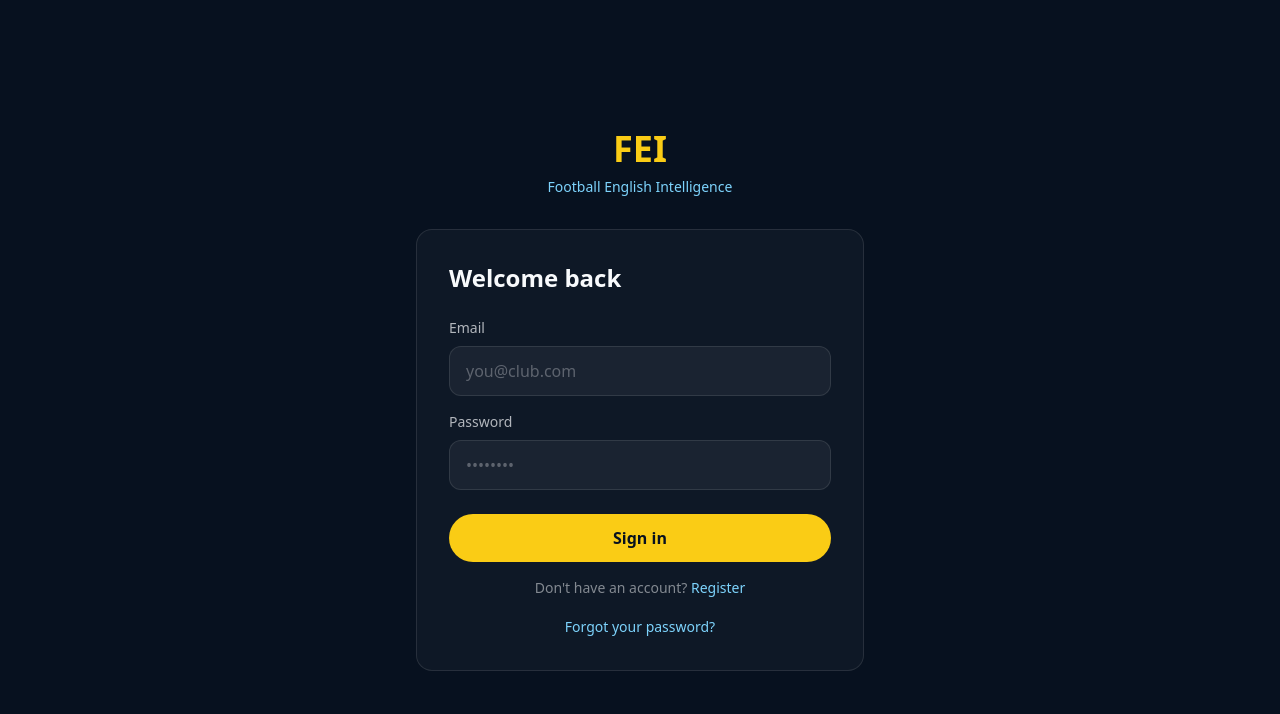
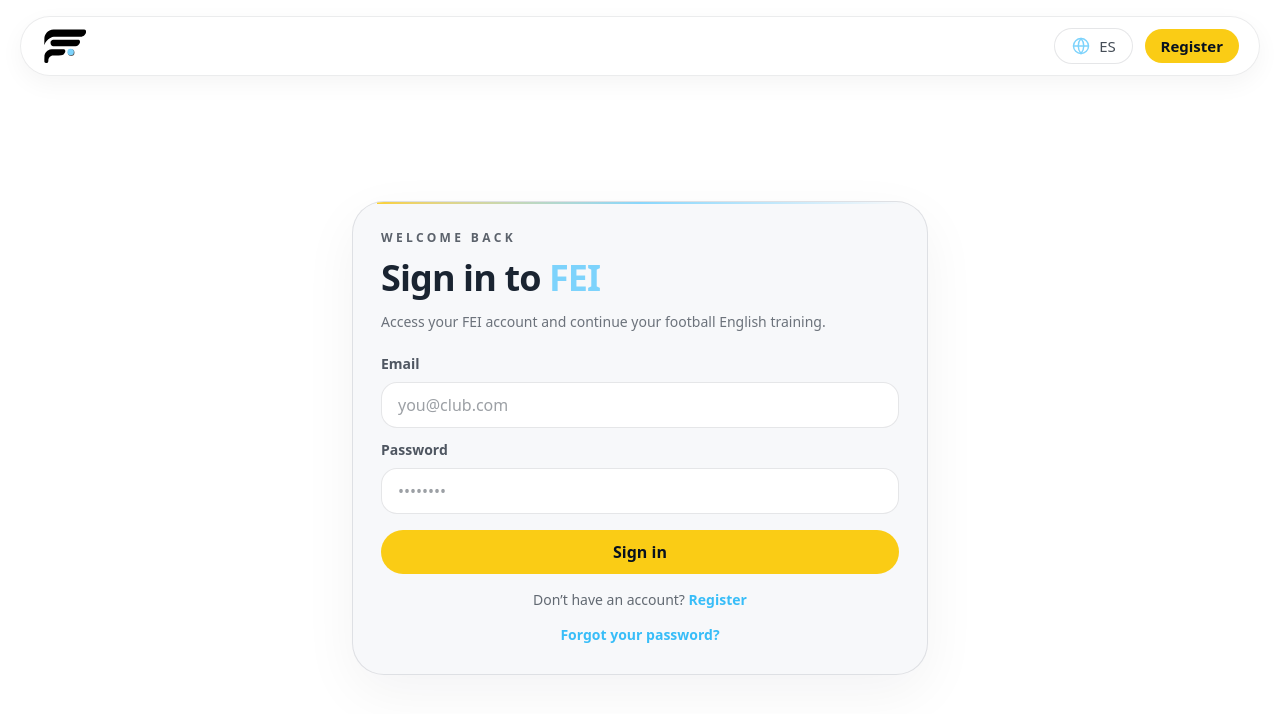
Before and after one commit to feifootball/fei-platform, a Next.js app: page /login in a window 1280 px wide. Shown: the top 714 px of the page. Built offline with nearby package versions, Linux system fonts and the light colour scheme; no server answers.

Commit message:
Align login page with register design

```diff
--- a/app/login/page.tsx
+++ b/app/login/page.tsx
@@ -1,102 +1,214 @@
 'use client'
 
-import { useState } from 'react'
+import { FormEvent, useEffect, useState } from 'react'
 import { createClient } from '@/lib/supabase'
 import { useRouter } from 'next/navigation'
 
+type Lang = 'en' | 'es'
+
+const copy = {
+  en: {
+    navRegister: 'Register',
+    label: 'Welcome back',
+    title: 'Sign in to FEI',
+    description: 'Access your FEI account and continue your football English training.',
+    email: 'Email',
+    password: 'Password',
+    loading: 'Signing in...',
+    submit: 'Sign in',
+    noAccount: "Don’t have an account?",
+    register: 'Register',
+    forgot: 'Forgot your password?',
+  },
+  es: {
+    navRegister: 'Registrarse',
+    label: 'Bienvenido de nuevo',
+    title: 'Ingresa a FEI',
+    description: 'Accede a tu cuenta FEI y continúa tu entrenamiento en inglés especializado en fútbol.',
+    email: 'Correo electrónico',
+    password: 'Contraseña',
+    loading: 'Ingresando...',
+    submit: 'Ingresar',
+    noAccount: '¿No tienes una cuenta?',
+    register: 'Regístrate',
+    forgot: '¿Olvidaste tu contraseña?',
+  },
+}
+
 export default function LoginPage() {
+  const [lang, setLang] = useState<Lang>('en')
   const [email, setEmail] = useState('')
   const [password, setPassword] = useState('')
   const [error, setError] = useState('')
   const [loading, setLoading] = useState(false)
   const router = useRouter()
   const supabase = createClient()
+  const t = copy[lang]
 
-  async function handleSocialLogin(provider: 'google' | 'facebook') {
+  useEffect(() => {
+    const saved = localStorage.getItem('fei_lang_v2') as Lang
+    if (saved === 'en' || saved === 'es') setLang(saved)
+  }, [])
+
+  function toggleLang() {
+    const next: Lang = lang === 'en' ? 'es' : 'en'
+    setLang(next)
+    localStorage.setItem('fei_lang_v2', next)
+    window.dispatchEvent(new CustomEvent('fei_lang_v2_v2_change', { detail: next }))
+  }
+
+  async function handleLogin(e: FormEvent) {
+    e.preventDefault()
     setLoading(true)
     setError('')
 
-    const { error } = await supabase.auth.signInWithOAuth({
-      provider,
-      options: {
-        redirectTo: `${window.location.origin}/auth/confirm`,
-      },
-    })
+    const { error } = await supabase.auth.signInWithPassword({ email, password })
 
     if (error) {
       setError(error.message)
       setLoading(false)
-    }
+      return
     }
 
-  async function handleLogin(e: React.FormEvent) {
-    e.preventDefault()
-    setLoading(true)
-    setError('')
-    const { error } = await supabase.auth.signInWithPassword({ email, password })
-    if (error) {
-      setError(error.message)
-      setLoading(false)
-    } else {
     router.push('/dashboard')
   }
-  }
+
+  const AuthNav = () => (
+    <header className="mx-auto w-full max-w-[1280px] px-4 pt-4 sm:px-5">
+      <nav className="flex h-[60px] items-center justify-between rounded-full border border-fei-bg/8 bg-white/70 px-4 shadow-[0_8px_24px_rgba(7,17,31,0.045)] backdrop-blur-2xl sm:px-5">
+        <a href="/" className="flex items-center">
+          <img src="/fei-logo-navbar-vector.svg" alt="FEI" className="h-12 w-auto" />
+        </a>
+
+        <div className="flex items-center gap-3">
+          <button
+            onClick={toggleLang}
+            className="inline-flex items-center gap-2 rounded-full border border-fei-bg/10 bg-white px-4 py-1.5 text-[15px] font-medium tracking-[-0.01em] text-fei-bg/75 transition hover:border-fei-bg/18 hover:text-fei-bg"
+            aria-label="Change language"
+          >
+            <svg
+              xmlns="http://www.w3.org/2000/svg"
+              className="h-5 w-5 text-fei-sky"
+              viewBox="0 0 24 24"
+              fill="none"
+              stroke="currentColor"
+              strokeWidth="1.7"
+              strokeLinecap="round"
+              strokeLinejoin="round"
+            >
+              <circle cx="12" cy="12" r="9" />
+              <path d="M3 12h18" />
+              <path d="M12 3c2.2 2.4 3.3 5.4 3.3 9S14.2 18.6 12 21" />
+              <path d="M12 3c-2.2 2.4-3.3 5.4-3.3 9S9.8 18.6 12 21" />
+            </svg>
+            {lang === 'en' ? 'ES' : 'EN'}
+          </button>
+
+          <a
+            href="/register"
+            className="rounded-full bg-fei-yellow px-4 py-1.5 text-[15px] font-bold text-fei-bg transition hover:bg-fei-yellow/90 hover:shadow-lg hover:shadow-fei-yellow/20"
+          >
+            {t.navRegister}
+          </a>
+        </div>
+      </nav>
+    </header>
+  )
 
   return (
-    <div className="flex min-h-screen items-center justify-center bg-fei-bg px-6">
-      <div className="w-full max-w-md">
-        <div className="mb-8 text-center">
-          <span className="text-4xl font-black text-fei-yellow">FEI</span>
-          <p className="mt-2 text-sm text-fei-sky">Football English Intelligence</p>
+    <main className="min-h-screen bg-white text-fei-bg">
+      <AuthNav />
+
+      <section className="mx-auto flex min-h-[calc(100vh-76px)] max-w-7xl items-center justify-center px-5 py-6 sm:px-8">
+        <div className="w-full max-w-xl">
+          <form
+            onSubmit={handleLogin}
+            className="relative overflow-hidden rounded-[2rem] border border-fei-bg/10 bg-[#F7F8FA] p-5 shadow-[0_18px_55px_rgba(7,17,31,0.05)] sm:p-7"
+          >
+            <div className="absolute inset-x-6 top-0 h-[2px] bg-gradient-to-r from-fei-yellow via-fei-sky to-transparent opacity-90" />
+
+            <div className="mb-5">
+              <p className="text-xs font-black uppercase tracking-[0.28em] text-fei-bg/65">
+                {t.label}
+              </p>
+
+              <h1 className="mt-3 text-4xl font-black tracking-tight text-fei-bg/92">
+                {lang === 'en' ? (
+                  <>
+                    Sign in to <span className="text-fei-sky">FEI</span>
+                  </>
+                ) : (
+                  <>
+                    Ingresa a <span className="text-fei-sky">FEI</span>
+                  </>
+                )}
+              </h1>
+
+              <p className="mt-3 text-sm leading-6 text-fei-bg/58">
+                {t.description}
+              </p>
             </div>
-        <form onSubmit={handleLogin} className="rounded-2xl border border-fei-text/10 bg-fei-text/[0.03] p-8">
-          <h1 className="mb-6 text-2xl font-bold text-fei-text">Welcome back</h1>
-          {error && <p className="mb-4 rounded-lg bg-red-500/10 px-4 py-3 text-sm text-red-400">{error}</p>}
-          <div className="mb-4">
-            <label className="mb-2 block text-sm font-medium text-fei-text/70">Email</label>
+
+            {error && (
+              <p className="mb-5 rounded-2xl border border-red-400/20 bg-red-500/10 px-4 py-3 text-sm leading-6 text-red-500">
+                {error}
+              </p>
+            )}
+
+            <div className="mb-3">
+              <label className="mb-2 block text-sm font-bold text-fei-bg/70">
+                {t.email}
+              </label>
               <input
                 type="email"
                 value={email}
                 onChange={e => setEmail(e.target.value)}
                 required
-              className="w-full rounded-xl border border-fei-text/10 bg-fei-text/[0.05] px-4 py-3 text-fei-text placeholder-fei-text/30 focus:border-fei-yellow focus:outline-none"
+                className="w-full rounded-2xl border border-fei-bg/10 bg-white px-4 py-2.5 text-fei-bg placeholder-fei-bg/40 outline-none transition focus:border-fei-sky/45"
                 placeholder="you@club.com"
               />
             </div>
-          <div className="mb-6">
-            <label className="mb-2 block text-sm font-medium text-fei-text/70">Password</label>
+
+            <div className="mb-4">
+              <label className="mb-2 block text-sm font-bold text-fei-bg/70">
+                {t.password}
+              </label>
               <input
                 type="password"
                 value={password}
                 onChange={e => setPassword(e.target.value)}
                 required
-              className="w-full rounded-xl border border-fei-text/10 bg-fei-text/[0.05] px-4 py-3 text-fei-text placeholder-fei-text/30 focus:border-fei-yellow focus:outline-none"
+                className="w-full rounded-2xl border border-fei-bg/10 bg-white px-4 py-2.5 text-fei-bg placeholder-fei-bg/40 outline-none transition focus:border-fei-sky/45"
                 placeholder="••••••••"
               />
             </div>
+
             <button
               type="submit"
               disabled={loading}
-            className="w-full rounded-full bg-fei-yellow py-3 font-semibold text-fei-bg transition-colors hover:bg-fei-yellow/90 disabled:opacity-50"
+              className="w-full rounded-full bg-fei-yellow py-2.5 font-bold text-fei-bg transition hover:bg-fei-yellow/90 hover:shadow-lg hover:shadow-fei-yellow/25 disabled:cursor-not-allowed disabled:opacity-50"
             >
-            {loading ? 'Signing in...' : 'Sign in'}
+              {loading ? t.loading : t.submit}
             </button>
-          <p className="mt-4 text-center text-sm text-fei-text/50">
-            Don't have an account?{' '}
-            <a href="/register" className="text-fei-sky hover:underline">Register</a>
+
+            <p className="mt-4 text-center text-sm text-fei-bg/62">
+              {t.noAccount}{' '}
+              <a href="/register" className="font-semibold text-[#38bdf8] hover:text-fei-bg hover:underline">
+                {t.register}
+              </a>
             </p>
 
-          <div className="mt-4 text-center">
+            <div className="mt-3 text-center">
               <a
                 href="/forgot-password"
-              className="text-sm font-medium text-fei-sky hover:text-fei-yellow transition-colors"
+                className="text-sm font-semibold text-[#38bdf8] transition hover:text-fei-bg hover:underline"
               >
-              Forgot your password?
+                {t.forgot}
               </a>
             </div>
-
           </form>
         </div>
-    </div>
+      </section>
+    </main>
   )
 }
```
Lines whose indentation alone changed are shown as unchanged.
